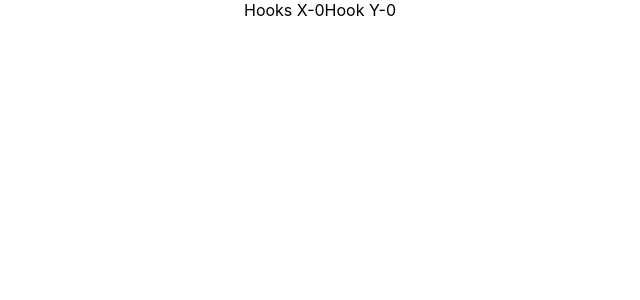
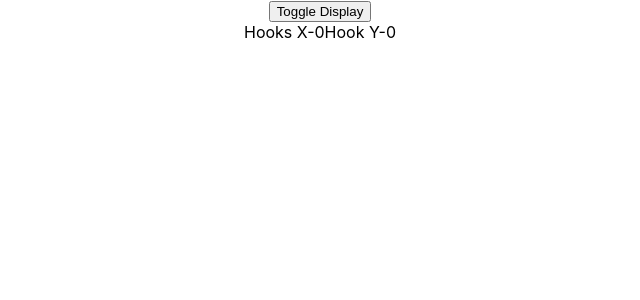
Before and after one commit to Aariyadas/React-Workout, a React (Create React App) app: page / in a window 1280 px wide. Shown: the top 300 px of the page, without its empty margins (320-960 px from the left). Built offline with nearby package versions, Linux system fonts and the light colour scheme.

Commit message:
Effect incorrect dependency

```diff
--- a/src/App.js
+++ b/src/App.js
@@ -2,6 +2,7 @@
 import './App.css';
 import Counter from './components/Counter';
 import CounterPrev from './components/CounterPrev';
+import UseEffcect4 from './components/UseEffcect4';
 import UseEffect1 from './components/UseEffect1';
 import UseEffect2 from './components/UseEffect2';
 import UseEffect3 from './components/UseEffect3';
@@ -17,7 +18,8 @@ function App() {
       {/* <UseStateArr/> */}
       {/* <UseEffect1/> */}
       {/* <UseEffect2/> */}
-      <UseEffect3/>
+      {/* <UseEffect3/> */}
+      <UseEffcect4/>
     </div>
   );
 }
--- /dev/null
+++ b/src/components/UseEffcect4.js
@@ -0,0 +1,16 @@
+// Use effect cleanup Works similar as UseEffectwith CleanUp
+
+import React, { useState } from "react";
+import UseEffect3 from "./UseEffect3";
+
+function UseEffcect4() {
+  const [display, setDisplay] = useState(true);
+  return (
+    <div>
+      <button onClick={()=>setDisplay(!display)}> Toggle Display</button>
+      {display && <UseEffect3/>}
+    </div>
+  );
+}
+
+export default UseEffcect4;
```
Also changed, not shown: src/components/CounterAuto.js (added, +10 -0 lines).
